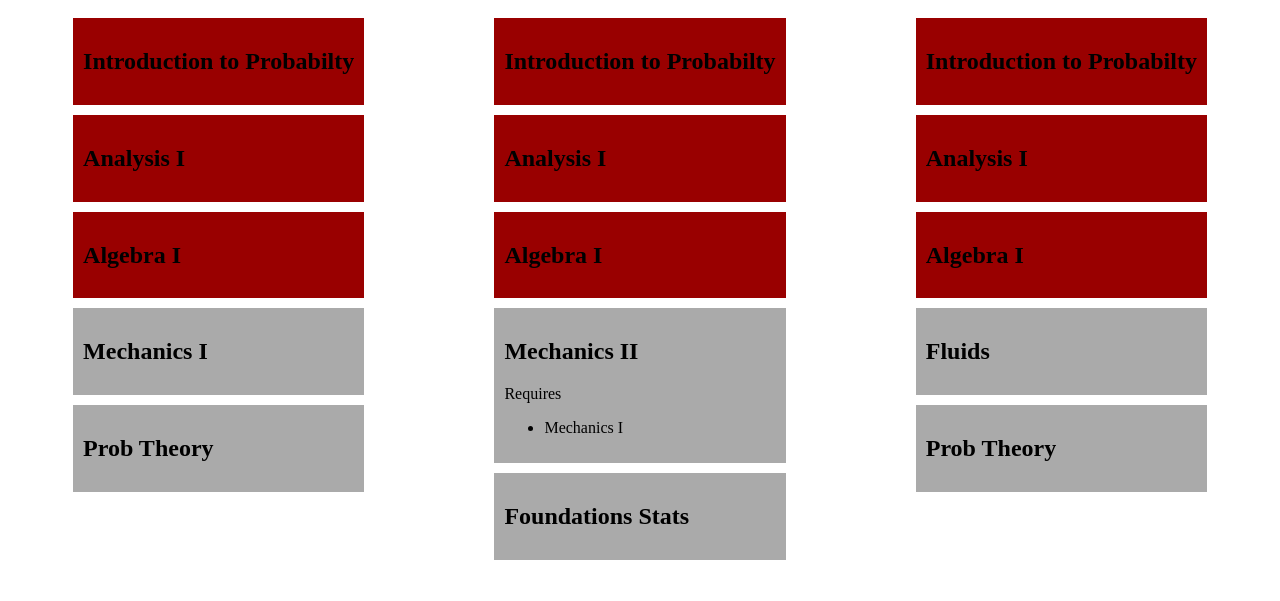
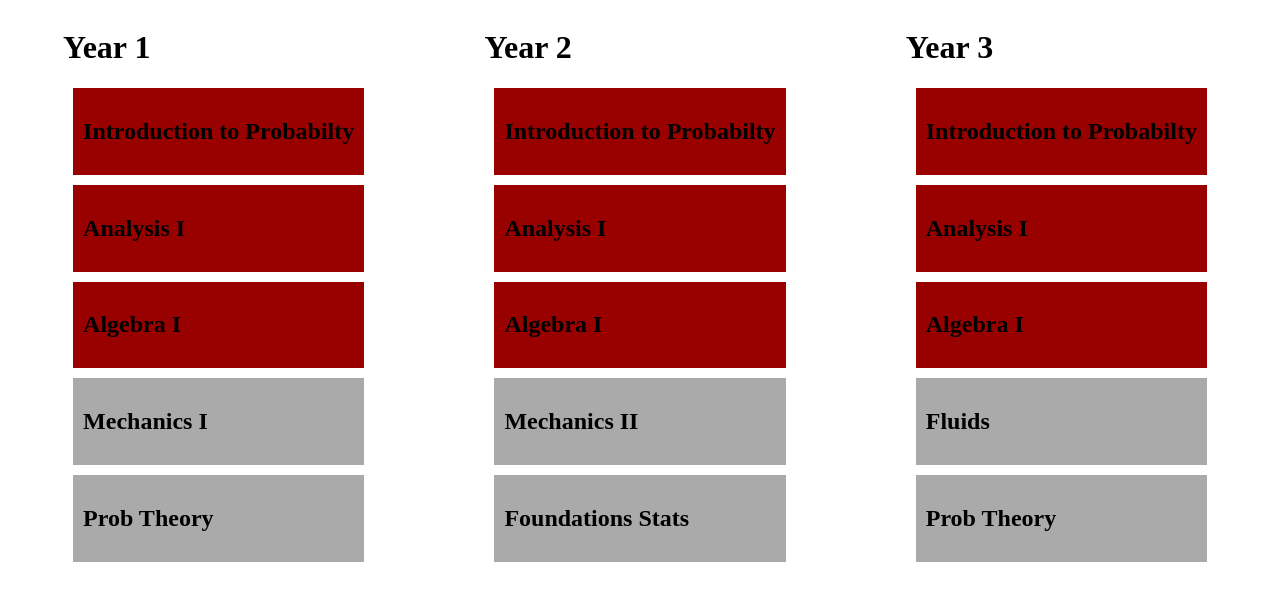
Before and after one commit to alcarney/ModulePlanner-1, a Jekyll site: the page built from index.html, in a window 1280 px wide. Shown: the top 601 px of the page. Built offline with Jekyll 4.4.1, drawn with Linux system fonts in a browser that asks for light colours.

Commit message:
Adding code from  still needs work  :imp:

```diff
--- a/css/main.css
+++ b/css/main.css
@@ -10,6 +10,12 @@
   display: flex;
   flex-direction: row;
   justify-content: space-around;
+}
+
+@media screen and (max-width: 600px) {
+  div.planner {
+    flex-direction: column;
+  }
 }
 
 div.module {
@@ -25,6 +31,11 @@
   background-color: #aaaaaa;
 }
 
+div.optional > div.module > ul.requires,
+div.optional > div.module > p {
+  display: none;
+}
+
 div.optional > div.selected {
   background-color: #ff0000;
 }
--- a/index.html
+++ b/index.html
@@ -5,6 +5,9 @@
 <body>
 <div class="planner">
   <div class="year">
+
+    <h1>Year 1</h1>
+
     <div class="core">
 
       <div class="module">
@@ -34,6 +37,9 @@
     </div>
   </div>
   <div class="year">
+
+    <h1>Year 2</h2>
+
     <div class="core">
 
       <div class="module">
@@ -64,6 +70,9 @@
     </div>
   </div>
   <div class="year">
+
+    <h1>Year 3</h1>
+
     <div class="core">
 
       <div class="module">
```
Also changed, not shown: js/main.js (+9 -5 lines).
